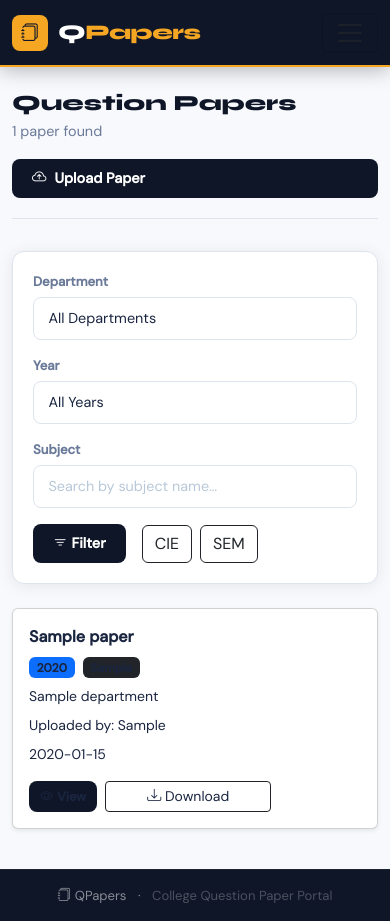
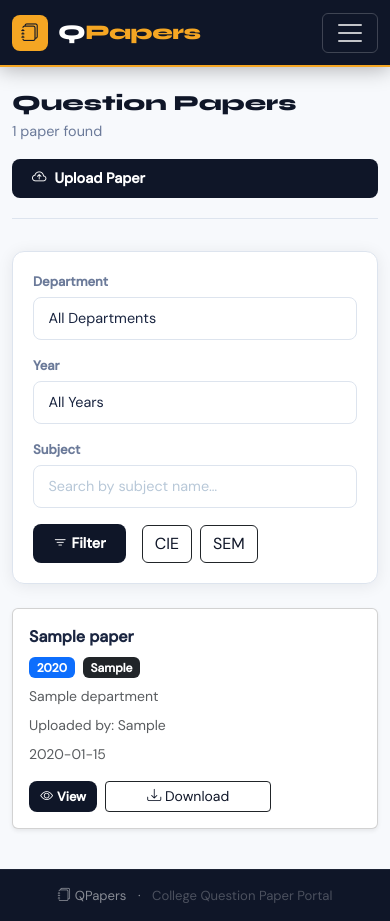
Before and after one commit to srinath-m29/QPapers, a Flask app: page /papers in a window 390 px wide. Run offline with Flask 3, Linux system fonts and the light colour scheme; the visitor is signed in with stand-in values (Sample User, id 1); a database or web service that is not in the repository returns one stand-in record (values such as "Sample title"); some libraries are stand-ins or nearby versions.

Commit message:
Add files via upload

```diff
--- a/static/css/main.css
+++ b/static/css/main.css
@@ -806,8 +806,87 @@ h1, h2, h3, h4, h5 {
     color: #1a2540 !important;
 }
 
-/* Mobile cards */
-.card,
-.card * {
-    color: #1a2540 !important;
+/* Mobile card normal text */
+.card {
+    color: #1a2540;
 }
+
+/* Dark badge text */
+.badge.bg-dark {
+    color: white !important;
+}
+
+/* View button */
+.btn-qp-sm {
+    color: white !important;
+}
+
+.btn-qp-sm i {
+    color: white !important;
+}
+
+/* Delete button */
+.btn-danger {
+    color: white !important;
+}
+
+/* Success badge */
+.badge.bg-success {
+    color: white !important;
+}
+
+/* Danger badge */
+.badge.bg-danger {
+    color: white !important;
+}
+
+/* Mobile fixes */
+@media (max-width: 768px) {
+
+    .btn-qp-sm {
+        color: white !important;
+    }
+
+    .btn-qp-sm i {
+        color: white !important;
+    }
+
+    .badge.bg-dark {
+        color: white !important;
+    }
+
+}
+/* Download button */
+.btn-outline-dark,
+.btn-outline-dark i {
+    color: #0f1628 !important;
+}
+
+/* Hover */
+.btn-outline-dark:hover,
+.btn-outline-dark:hover i {
+    color: white !important;
+}
+/* Mobile navbar toggle icon */
+.navbar-toggler {
+    border-color: rgba(255,255,255,.2) !important;
+}
+
+.navbar-toggler-icon {
+    filter: brightness(0) invert(1);
+}
+
+/* Dashboard download button */
+.btn-outline-sm {
+    color: #0f1628 !important;
+}
+
+.btn-outline-sm i {
+    color: #0f1628 !important;
+}
+
+/* Hover */
+.btn-outline-sm:hover,
+.btn-outline-sm:hover i {
+    color: white !important;
+}
```
